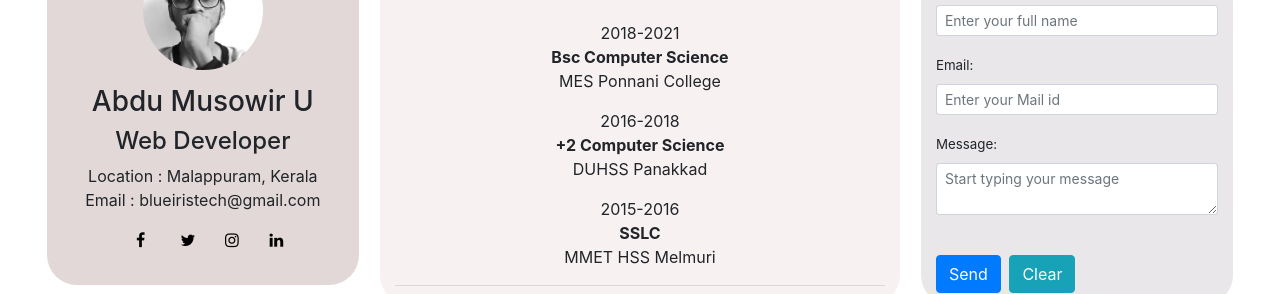
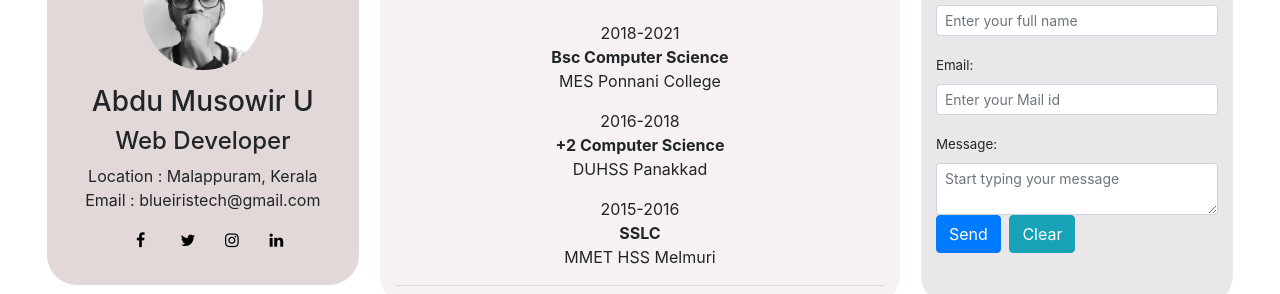
Before and after one commit to musowir/sample.github.io, a plain HTML site: page index.html in a window 1280 px wide. Shown: the part 207-501 px from the top of the page. Drawn offline with nearby package versions, Linux system fonts and the light colour scheme.

Commit message:
Update index.html

```diff
--- a/index.html
+++ b/index.html
@@ -85,8 +85,8 @@
                 <label for="email">Email: </label><br>
                 <input type="email" class="form-control form-control-sm"  name="email" id="email" placeholder="Enter your Mail id"> <br>
                 <label for="msg">Message: </label><br>
-                <textarea name="msg" class="form-control form-control-sm" id="msg" cols="20" rows="2" placeholder="Start typing your message"></textarea><br>
-                <br><button class="btn btn-primary" type="submit">Send</button>&numsp;<button class="btn btn-info" type="reset">Clear</button>
+                <textarea name="msg" class="form-control form-control-sm" id="msg" cols="20" rows="2" placeholder="Start typing your message"></textarea>
+                    <button class="btn btn-primary" type="submit">Send</button>&numsp;<button class="btn btn-info" type="reset">Clear</button>
             </form>
             </div>
         </div>
```
